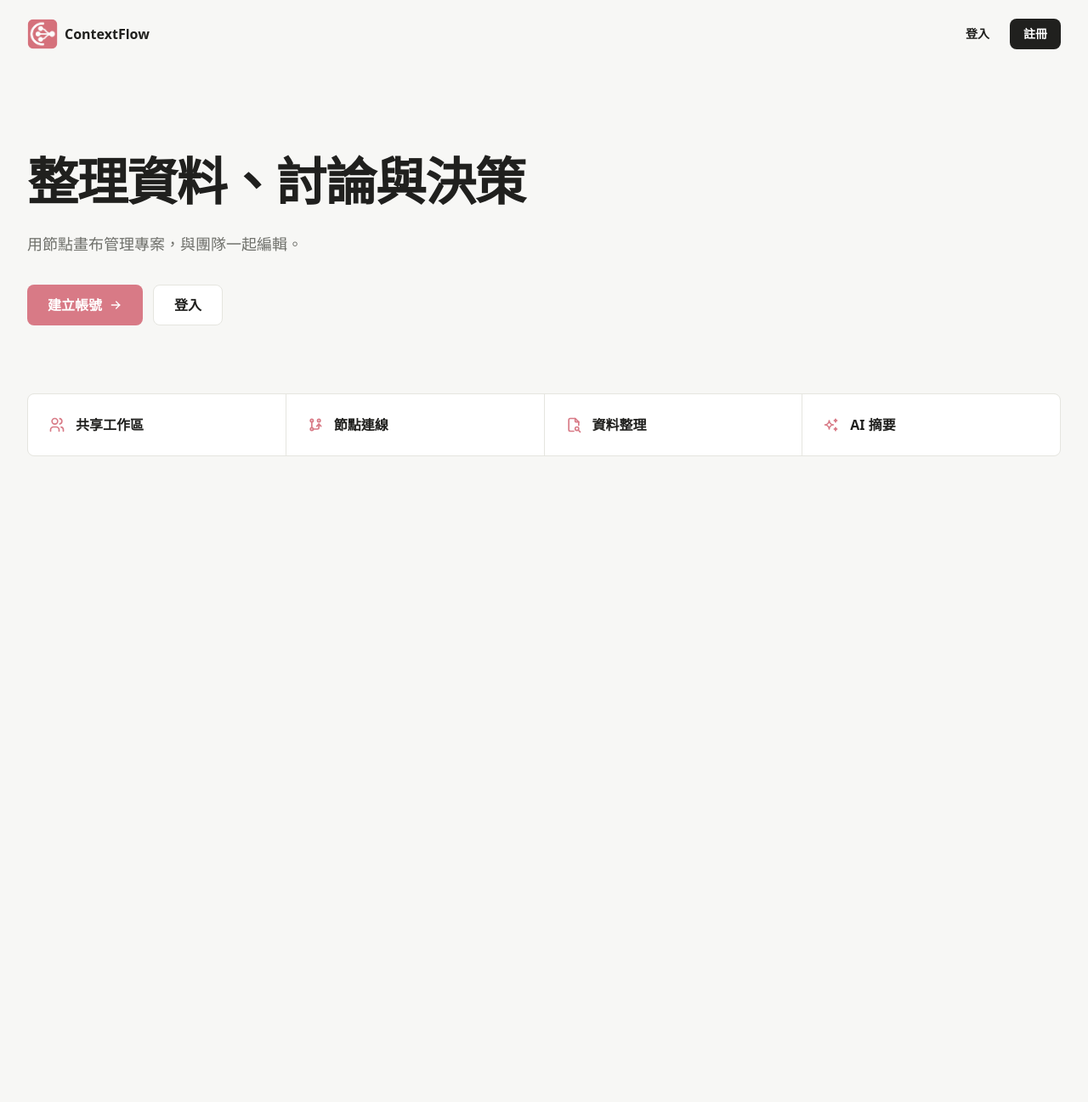
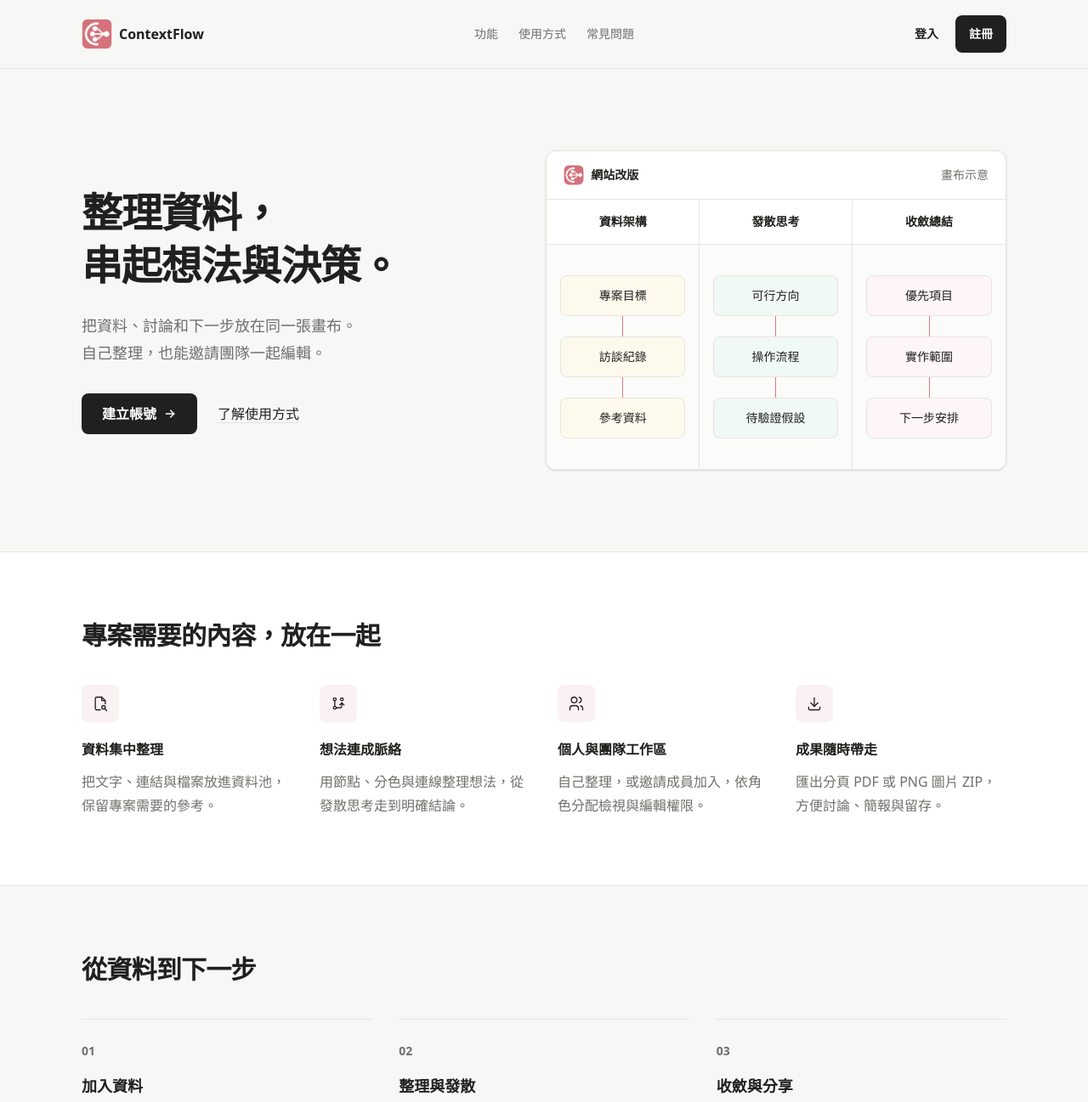
Before and after one commit to fengyenchia/context-flow, a Next.js app in the folder frontend/: page / in a window 1280 px wide. Shown: the top 1297 px of the page at 85% size. Before the commit the page ends 800 px from the top, so only its background shows below. Built offline with nearby package versions, Linux system fonts and the light colour scheme; no server answers.

Commit message:
feat: complete homepage with product sections and footer

```diff
--- a/frontend/src/app/page.tsx
+++ b/frontend/src/app/page.tsx
@@ -1,23 +1,184 @@
 import type { Metadata } from 'next';
 import Link from 'next/link';
-import { IconArrowRight as ArrowRight, IconFileSearch as FileSearch, IconGitBranch as GitBranch, IconSparkles as Sparkles, IconUsers as Users } from '@tabler/icons-react';
+import {
+  IconArrowRight as ArrowRight,
+  IconChevronDown as ChevronDown,
+  IconDownload as Download,
+  IconFileSearch as FileSearch,
+  IconGitBranch as GitBranch,
+  IconUsers as Users,
+} from '@tabler/icons-react';
 import { BrandLogo } from '@/components/brand-logo';
 
 export const metadata: Metadata = { alternates: { canonical: '/' } };
 
+const linkFocus = 'focus-visible:outline-2 focus-visible:outline-offset-4 focus-visible:outline-foreground';
+const primaryLink = `inline-flex min-h-12 items-center justify-center gap-2 rounded-primary bg-foreground px-6 font-semibold text-surface transition-opacity hover:opacity-85 ${linkFocus}`;
+const navigation = [
+  { href: '#features', label: '功能' },
+  { href: '#workflow', label: '使用方式' },
+  { href: '#faq', label: '常見問題' },
+];
+const features = [
+  { title: '資料集中整理', description: '把文字、連結與檔案放進資料池，保留專案需要的參考。', icon: FileSearch },
+  { title: '想法連成脈絡', description: '用節點、分色與連線整理想法，從發散思考走到明確結論。', icon: GitBranch },
+  { title: '個人與團隊工作區', description: '自己整理，或邀請成員加入，依角色分配檢視與編輯權限。', icon: Users },
+  { title: '成果隨時帶走', description: '匯出分頁 PDF 或 PNG 圖片 ZIP，方便討論、簡報與留存。', icon: Download },
+];
+const steps = [
+  { title: '加入資料', description: '建立專案，放入筆記、連結與檔案。' },
+  { title: '整理與發散', description: '建立資料架構，延伸想法，連起彼此的關係。' },
+  { title: '收斂與分享', description: '整理結論與下一步，再邀請成員或匯出成果。' },
+];
+const questions = [
+  { question: '一定要使用 AI 嗎？', answer: '不需要。資料池、節點編輯、連線與匯出都能獨立使用。需要 AI 協助整理時，再到「AI Key」設定自己的 Gemini API Key。' },
+  { question: '可以和團隊一起編輯嗎？', answer: '可以建立共享工作區，邀請已註冊的成員加入，並設定檢視或編輯權限。多人同時修改時會提示版本衝突，避免互相覆蓋；目前不是即時同步共編。' },
+  { question: '可以匯出哪些格式？', answer: '支援分頁 PDF 與 PNG 圖片。大型畫布會分片輸出，PNG 會以 ZIP 壓縮檔下載。' },
+  { question: '第一次使用要做什麼？', answer: '註冊後，先從信箱完成 Email 驗證，再登入個人工作區建立專案。你可以先加入一段文字，試著建立與編輯節點。' },
+];
+
+function CanvasPreview() {
+  const columns = [
+    { title: '資料架構', nodes: ['專案目標', '訪談紀錄', '參考資料'], color: 'bg-[var(--node-outcome)]' },
+    { title: '發散思考', nodes: ['可行方向', '操作流程', '待驗證假設'], color: 'bg-[var(--node-reference)]' },
+    { title: '收斂總結', nodes: ['優先項目', '實作範圍', '下一步安排'], color: 'bg-[var(--node-context)]' },
+  ];
+
+  return (
+    <figure className="min-w-0 overflow-hidden rounded-xl border border-border bg-surface shadow-sm" aria-labelledby="canvas-preview-caption">
+      <figcaption id="canvas-preview-caption" className="flex flex-wrap items-center justify-between gap-2 border-b border-border px-4 py-4 text-sm sm:px-5">
+        <span className="flex items-center gap-2 font-semibold"><BrandLogo className="size-6" />網站改版</span>
+        <span className="text-muted">畫布示意</span>
+      </figcaption>
+      <div className="grid grid-cols-3 divide-x divide-border">
+        {columns.map(({ title, nodes, color }) => (
+          <div key={title} className="min-w-0">
+            <p className="border-b border-border px-1 py-4 text-center text-xs font-semibold sm:text-sm">{title}</p>
+            <div className="canvas-grid flex min-h-64 flex-col items-center px-2 py-7 sm:px-4 sm:py-9">
+              {nodes.map((node, index) => (
+                <div key={node} className="flex w-full flex-col items-center">
+                  {index > 0 && <span aria-hidden="true" className="h-6 w-px bg-primary" />}
+                  <div className={`flex min-h-12 w-full items-center justify-center rounded-primary border border-border px-1.5 py-3 text-center text-xs font-medium leading-5 sm:px-3 sm:text-sm ${color}`}>
+                    {node}
+                  </div>
+                </div>
+              ))}
+            </div>
+          </div>
+        ))}
+      </div>
+    </figure>
+  );
+}
+
 export default function HomePage() {
   return (
-    <main id="main-content" className="min-h-screen overflow-hidden">
-      <nav className="mx-auto flex h-20 max-w-7xl items-center justify-between px-5 sm:px-8" aria-label="主要導覽">
-        <Link href="/" className="flex items-center gap-2 font-semibold"><BrandLogo className="size-9" />ContextFlow</Link>
-        <div className="flex items-center gap-2"><Link href="/login" className="rounded-primary px-4 py-2 text-sm font-semibold hover:bg-secondary">登入</Link><Link href="/register" className="rounded-primary bg-foreground px-4 py-2 text-sm font-semibold text-surface">註冊</Link></div>
-      </nav>
-      <section className="relative mx-auto max-w-7xl px-5 pb-24 pt-16 sm:px-8 sm:pt-24">
-        <div className="max-w-4xl"><h1 className="text-4xl font-semibold leading-tight tracking-tight sm:text-6xl">整理資料、討論與決策</h1><p className="mt-5 max-w-2xl text-lg leading-8 text-muted">用節點畫布管理專案，與團隊一起編輯。</p><div className="mt-8 flex flex-col gap-3 sm:flex-row"><Link href="/register" className="inline-flex h-12 items-center justify-center gap-2 rounded-primary bg-primary px-6 font-semibold text-surface hover:bg-primary-strong">建立帳號<ArrowRight className="size-4" /></Link><Link href="/login" className="inline-flex h-12 items-center justify-center rounded-primary border border-border bg-surface px-6 font-semibold hover:bg-secondary">登入</Link></div></div>
-        <div className="mt-20 grid gap-px overflow-hidden rounded-primary border border-border bg-border md:grid-cols-4">
-          {[['共享工作區', Users], ['節點連線', GitBranch], ['資料整理', FileSearch], ['AI 摘要', Sparkles]].map(([title, Icon]) => { const C = Icon as typeof Users; return <div key={title as string} className="flex items-center gap-3 bg-surface p-6"><C className="size-5 text-primary" /><h2 className="font-semibold">{title as string}</h2></div>; })}
+    <div className="min-h-dvh">
+      <header className="border-b border-border">
+        <nav className="mx-auto flex min-h-20 max-w-6xl items-center justify-between gap-4 px-5 sm:px-8" aria-label="主要導覽">
+          <Link href="/" className={`flex min-h-11 shrink-0 items-center gap-2 font-semibold ${linkFocus}`} aria-label="ContextFlow 首頁">
+            <BrandLogo className="size-8 sm:size-9" />ContextFlow
+          </Link>
+          <div className="hidden items-center gap-6 text-sm text-muted md:flex">
+            {navigation.map(({ href, label }) => <Link key={href} href={href} className={`inline-flex min-h-11 items-center hover:text-foreground ${linkFocus}`}>{label}</Link>)}
+          </div>
+          <div className="flex shrink-0 items-center gap-2">
+            <Link href="/login" className={`inline-flex min-h-11 items-center rounded-primary px-3 text-sm font-semibold hover:bg-secondary ${linkFocus}`}>登入</Link>
+            <Link href="/register" className={`inline-flex min-h-11 items-center rounded-primary bg-foreground px-4 text-sm font-semibold text-surface hover:opacity-85 ${linkFocus}`}>註冊</Link>
+          </div>
+        </nav>
+      </header>
+
+      <main id="main-content" tabIndex={-1}>
+        <section className="mx-auto grid max-w-6xl items-center gap-12 px-5 py-16 sm:px-8 sm:py-20 lg:grid-cols-[0.95fr_1.05fr] lg:gap-14 lg:py-24" aria-labelledby="hero-title">
+          <div>
+            <h1 id="hero-title" className="text-4xl font-semibold leading-[1.3] tracking-tight sm:text-5xl">
+              整理資料，<br />串起想法與決策。
+            </h1>
+            <p className="mt-6 max-w-md text-base leading-8 text-muted sm:text-lg">
+              把資料、討論和下一步放在同一張畫布。<br className="hidden sm:block" />自己整理，也能邀請團隊一起編輯。
+            </p>
+            <div className="mt-8 flex flex-wrap items-center gap-4">
+              <Link href="/register" className={primaryLink}>建立帳號<ArrowRight aria-hidden="true" className="size-4" /></Link>
+              <Link href="#workflow" className={`inline-flex min-h-12 items-center px-2 font-medium underline decoration-border underline-offset-4 hover:decoration-foreground ${linkFocus}`}>了解使用方式</Link>
+            </div>
+          </div>
+          <CanvasPreview />
+        </section>
+
+        <section id="features" className="scroll-mt-8 border-y border-border bg-surface" aria-labelledby="features-title">
+          <div className="mx-auto max-w-6xl px-5 py-16 sm:px-8 sm:py-20">
+            <h2 id="features-title" className="text-2xl font-semibold tracking-tight sm:text-3xl">專案需要的內容，放在一起</h2>
+            <div className="mt-10 grid gap-8 sm:grid-cols-2 lg:grid-cols-4">
+              {features.map(({ title, description, icon: Icon }) => (
+                <article key={title}>
+                  <div className="mb-5 inline-flex size-11 items-center justify-center rounded-primary bg-secondary text-foreground"><Icon aria-hidden="true" className="size-5" stroke={1.6} /></div>
+                  <h3 className="font-semibold">{title}</h3>
+                  <p className="mt-3 text-base leading-7 text-muted">{description}</p>
+                </article>
+              ))}
+            </div>
+          </div>
+        </section>
+
+        <section id="workflow" className="mx-auto max-w-6xl scroll-mt-8 px-5 py-16 sm:px-8 sm:py-20" aria-labelledby="workflow-title">
+          <h2 id="workflow-title" className="text-2xl font-semibold tracking-tight sm:text-3xl">從資料到下一步</h2>
+          <ol className="mt-10 grid gap-8 md:grid-cols-3">
+            {steps.map(({ title, description }, index) => (
+              <li key={title} className="border-t border-border pt-6">
+                <span className="text-sm font-semibold text-muted" aria-hidden="true">0{index + 1}</span>
+                <h3 className="mt-4 text-lg font-semibold">{title}</h3>
+                <p className="mt-3 text-base leading-7 text-muted">{description}</p>
+              </li>
+            ))}
+          </ol>
+        </section>
+
+        <section id="faq" className="border-t border-border bg-surface" aria-labelledby="faq-title">
+          <div className="mx-auto grid max-w-6xl gap-8 px-5 py-16 sm:px-8 sm:py-20 md:grid-cols-[1fr_2fr] md:gap-16">
+            <h2 id="faq-title" className="text-2xl font-semibold tracking-tight sm:text-3xl">常見問題</h2>
+            <div className="divide-y divide-border">
+              {questions.map(({ question, answer }) => (
+                <details key={question} className="group">
+                  <summary className={`flex min-h-16 cursor-pointer list-none items-center justify-between gap-4 py-5 font-medium [&::-webkit-details-marker]:hidden ${linkFocus}`}>
+                    {question}<ChevronDown aria-hidden="true" className="size-4 shrink-0 transition-transform group-open:rotate-180 motion-reduce:transition-none" />
+                  </summary>
+                  <p className="max-w-2xl pb-6 pr-4 text-base leading-8 text-muted">{answer}</p>
+                </details>
+              ))}
+            </div>
+          </div>
+        </section>
+
+        <section className="border-y border-border bg-secondary" aria-labelledby="start-title">
+          <div className="mx-auto flex max-w-6xl flex-col items-start justify-between gap-6 px-5 py-12 sm:px-8 md:flex-row md:items-center">
+            <div><h2 id="start-title" className="text-2xl font-semibold">從你的第一個專案開始</h2><p className="mt-3 leading-7 text-muted">先放進一份資料，再慢慢把想法連起來。</p></div>
+            <Link href="/register" className={`${primaryLink} shrink-0`}>開始整理專案<ArrowRight aria-hidden="true" className="size-4" /></Link>
+          </div>
+        </section>
+      </main>
+
+      <footer>
+        <div className="mx-auto grid max-w-6xl gap-10 px-5 py-12 sm:px-8 md:grid-cols-[2fr_1fr_1fr]">
+          <div>
+            <Link href="/" className={`inline-flex min-h-11 items-center gap-2 font-semibold ${linkFocus}`} aria-label="ContextFlow 首頁"><BrandLogo className="size-8" />ContextFlow</Link>
+            <p className="mt-3 text-sm leading-7 text-muted">專案資料與討論的共同畫布。</p>
+          </div>
+          <nav aria-label="頁尾產品導覽">
+            <h2 className="mb-2 text-sm font-semibold">產品</h2>
+            <ul>{navigation.map(({ href, label }) => <li key={href}><Link href={href} className={`inline-flex min-h-11 items-center text-sm text-muted hover:text-foreground ${linkFocus}`}>{label}</Link></li>)}</ul>
+          </nav>
+          <nav aria-label="頁尾資源導覽">
+            <h2 className="mb-2 text-sm font-semibold">資源</h2>
+            <ul>
+              <li><a href="https://github.com/fengyenchia/context-flow" className={`inline-flex min-h-11 items-center text-sm text-muted hover:text-foreground ${linkFocus}`}>GitHub</a></li>
+              <li><a href="https://github.com/fengyenchia/context-flow#readme" className={`inline-flex min-h-11 items-center text-sm text-muted hover:text-foreground ${linkFocus}`}>專案文件</a></li>
+              <li><Link href="/login" className={`inline-flex min-h-11 items-center text-sm text-muted hover:text-foreground ${linkFocus}`}>登入工作區</Link></li>
+            </ul>
+          </nav>
         </div>
-      </section>
-    </main>
+        <div className="mx-auto max-w-6xl border-t border-border px-5 py-6 text-sm text-muted sm:px-8">© {new Date().getFullYear()} ContextFlow</div>
+      </footer>
+    </div>
   );
 }
```
Also changed, not shown: 3 other files (tests, documents, lock files or other folders).
